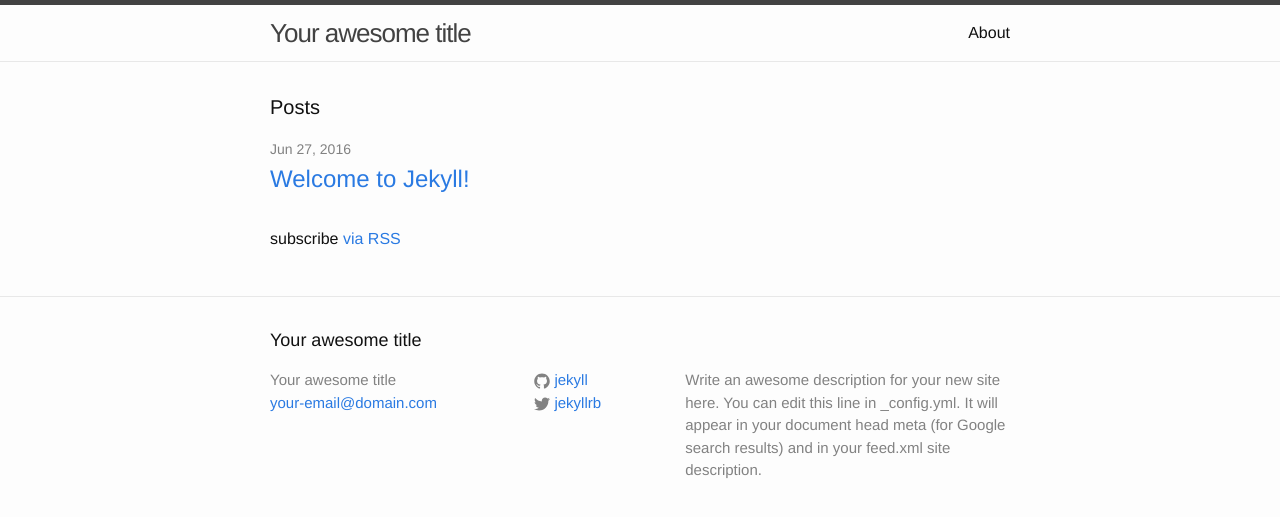
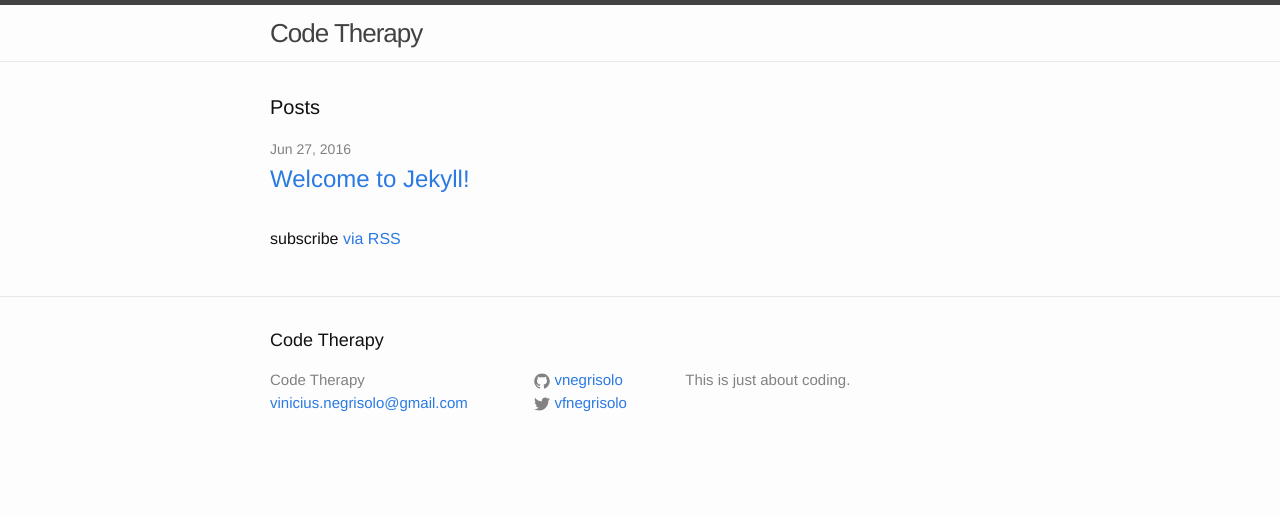
Before and after one commit to vnegrisolo/vnegrisolo.github.io, a Jekyll site: the page built from index.html, in a window 1280 px wide. Shown: the top 517 px of the page. Built offline with Jekyll 4.4.1, drawn with Linux system fonts in a browser that asks for light colours.

Commit message:
Configure basic descriptions

```diff
--- a/_config.yml
+++ b/_config.yml
@@ -1,21 +1,9 @@
-# Welcome to Jekyll!
-#
-# This config file is meant for settings that affect your whole blog, values
-# which you are expected to set up once and rarely need to edit after that.
-# For technical reasons, this file is *NOT* reloaded automatically when you use
-# 'jekyll serve'. If you change this file, please restart the server process.
-
-# Site settings
-title: Your awesome title
-email: your-email@domain.com
-description: > # this means to ignore newlines until "baseurl:"
-  Write an awesome description for your new site here. You can edit this
-  line in _config.yml. It will appear in your document head meta (for
-  Google search results) and in your feed.xml site description.
-baseurl: "" # the subpath of your site, e.g. /blog
-url: "http://yourdomain.com" # the base hostname & protocol for your site
-twitter_username: jekyllrb
-github_username:  jekyll
-
-# Build settings
+title: Code Therapy
+email: vinicius.negrisolo@gmail.com
+description: >
+  This is just about coding.
+baseurl: ""
+url: "https://vnegrisolo.github.io/"
+twitter_username: vfnegrisolo
+github_username:  vnegrisolo
 markdown: kramdown
--- a/css/main.scss
+++ b/css/main.scss
@@ -28,19 +28,16 @@ $content-width:    800px;
 $on-palm:          600px;
 $on-laptop:        800px;
 
-
-
-// Use media queries like this:
-// @include media-query($on-palm) {
-//     .wrapper {
-//         padding-right: $spacing-unit / 2;
-//         padding-left: $spacing-unit / 2;
-//     }
-// }
 @mixin media-query($device) {
     @media screen and (max-width: $device) {
         @content;
     }
+}
+@include media-query($on-palm) {
+  .wrapper {
+    padding-right: $spacing-unit / 2;
+    padding-left: $spacing-unit / 2;
+  }
 }
 
 
```
Also changed, not shown: about.md (deleted, +0 -15 lines), favicon.ico (added).
